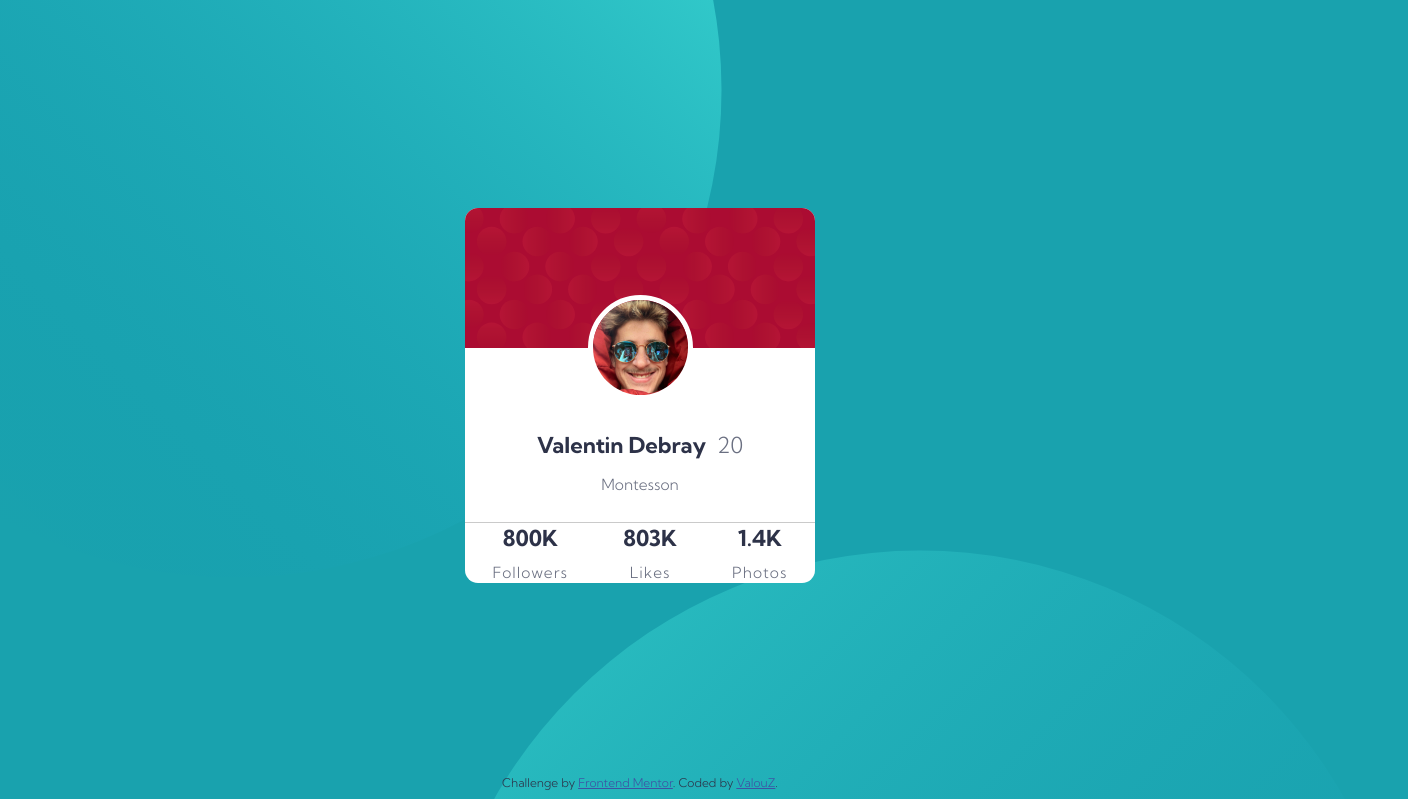
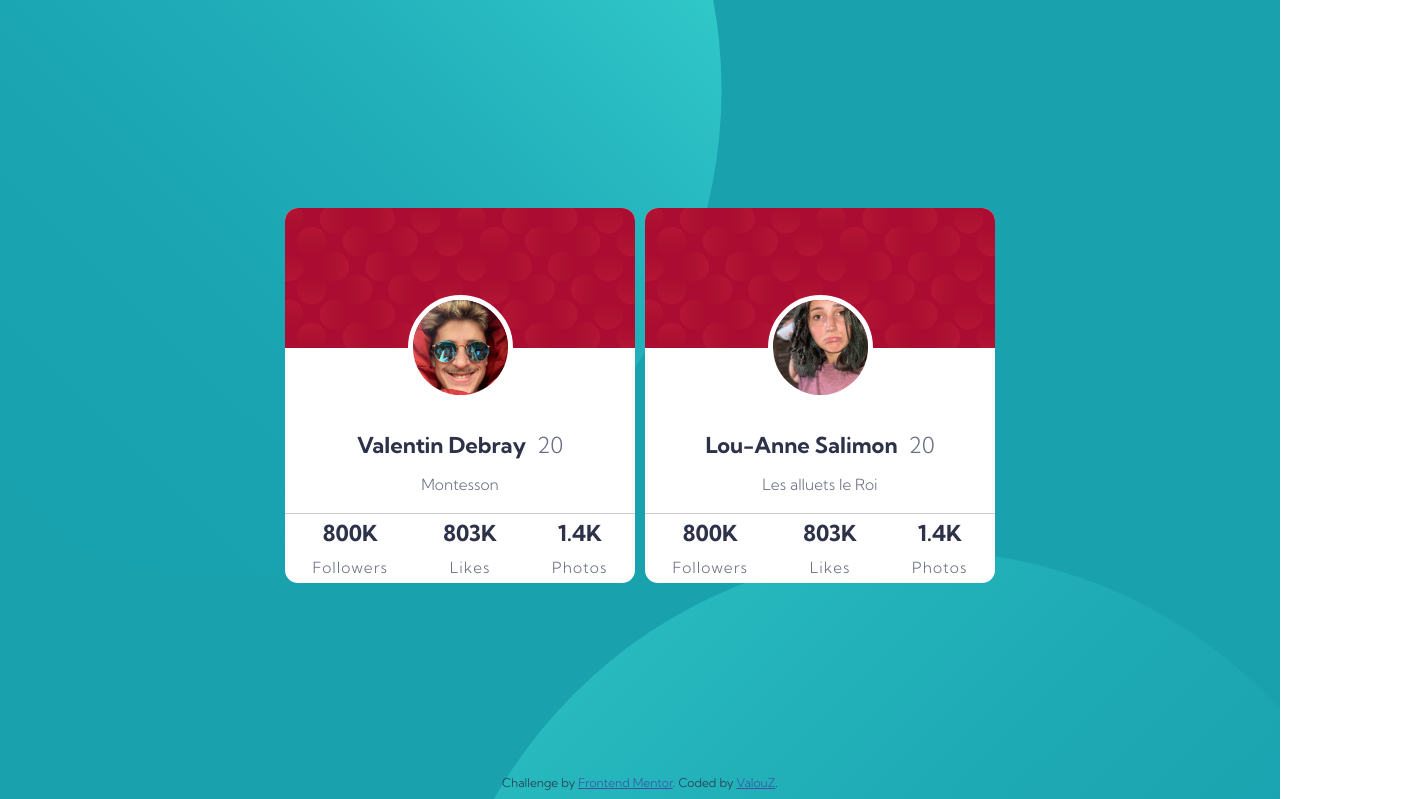
Before and after one commit to ValouZ/Profile_card_component, a plain HTML site: page index.html in a window 1280 px wide. Shown: the top 799 px of the page, 1408 px wide, since content can reach past the window. Drawn offline with Linux system fonts and the light colour scheme.

```diff
--- a/index.html
+++ b/index.html
@@ -13,9 +13,11 @@
 </head>
 
 <body>
+    <div class="container">
+
         <div class="bg-pattern-top"></div>
 
-    <div class="container">
+        <div class="cards">
             <div class="first-card">
                 <div class="pattern-card-top">
                     <img src="images/bg-pattern-card-red.svg" alt="">
@@ -46,7 +48,7 @@
                 </div>
             </div>
 
-        <!-- <div class="card">
+            <div class="card">
                 <div class="pattern-card-top">
                     <img src="images/bg-pattern-card-red.svg" alt="">
                 </div>
@@ -76,7 +78,7 @@
                 </div>
             </div>
 
-        <div class="card">
+            <!-- <div class="card">
                 <div class="pattern-card-top">
                     <img src="images/bg-pattern-card-red.svg" alt="">
                 </div>
@@ -146,6 +148,8 @@
             Coded by <a href="https://github.com/ValouZ" target="_blank">ValouZ</a>.
         </div>
 
+    </div>
+
 
 </body>
 
--- a/style.css
+++ b/style.css
@@ -9,7 +9,8 @@
     font-size: 18px;
 }
 
-body {
+.container {
+    position: relative;
     display: flex;
     flex-direction: column;
     height: 100vh;
@@ -19,13 +20,11 @@
     background-color: #19A2AE;
 }
 
-.container {
+.cards {
     position: relative;
     font-size: 18px;
     display: flex;
     flex-direction: row;
-    height: 100%;
-    width: 100vw;
     align-items: center;
     justify-content: center;
     z-index: 2;
@@ -155,7 +154,7 @@
 }
 
 @media screen and (min-width: 1100px) {
-    .container {
+    .cards {
         font-size: 22px;
     }
     .bg-pattern-top {
@@ -168,7 +167,9 @@
     }
     .card,
     .first-card {
-        height: 375px;
         width: 350px;
     }
+    .stats {
+        margin-top: 19px;
+    }
 }
```
Lines whose indentation alone changed are shown as unchanged.
